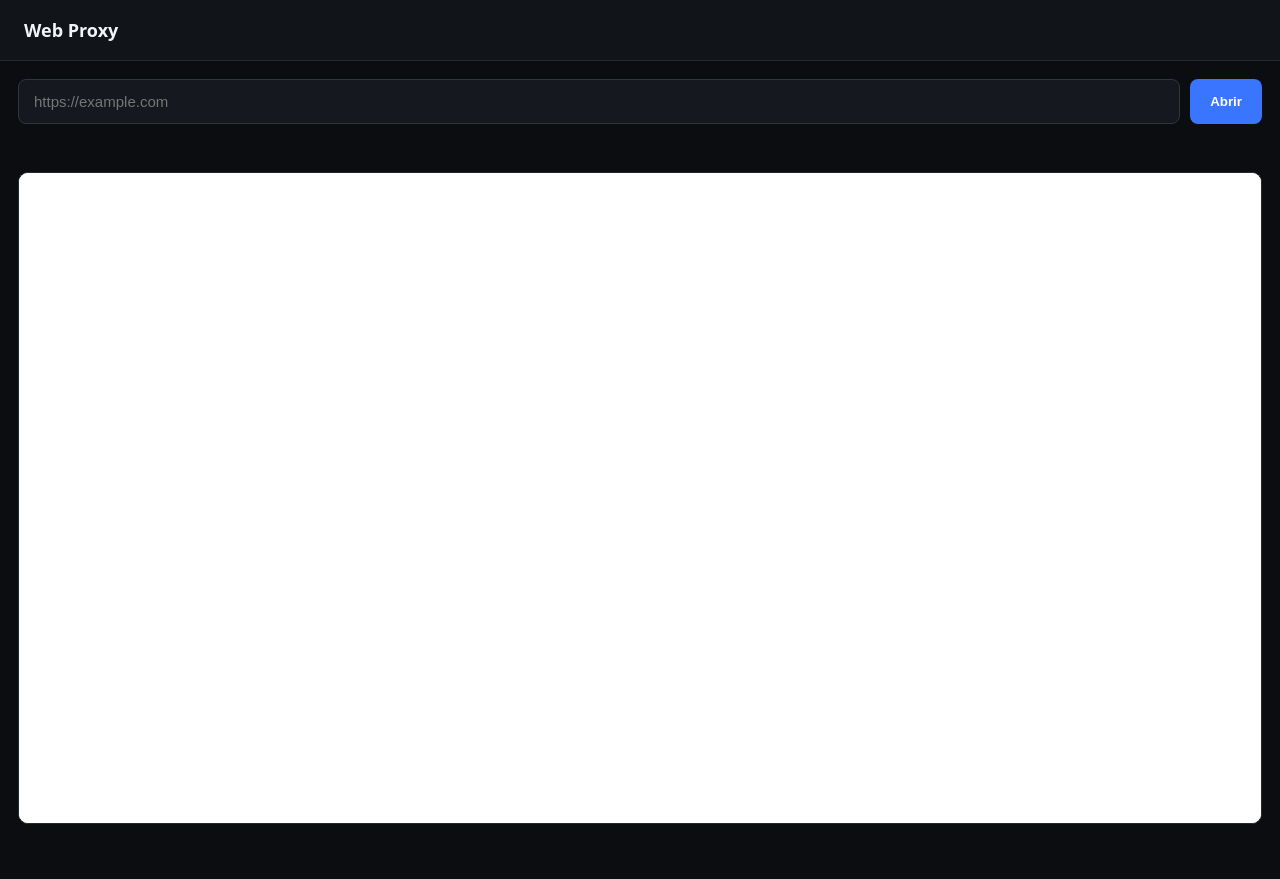
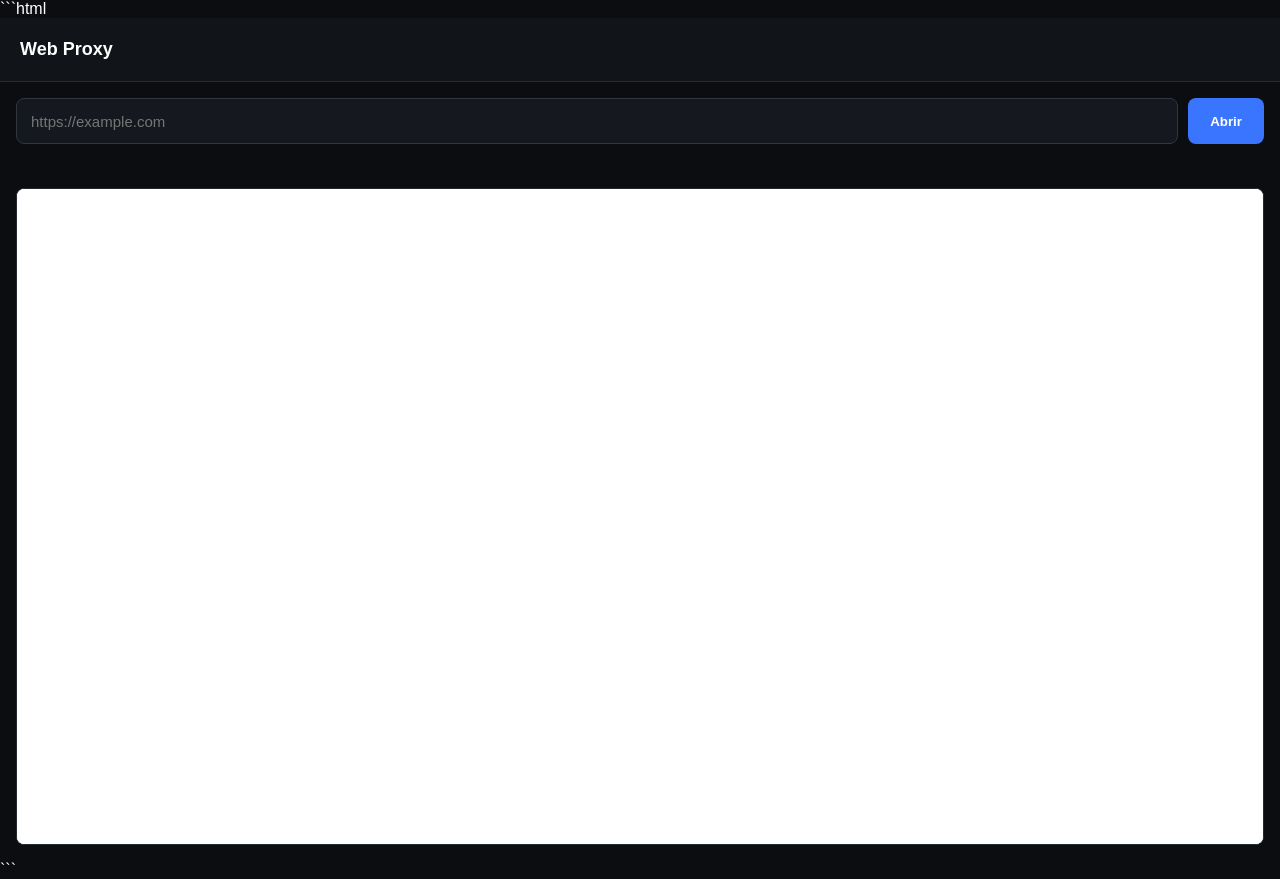
Before and after one commit to ccloudmoon2000-creator/PB29-the-best-ProxyWeb, a plain HTML site: page index.html in a window 1280 px wide. Before the commit the page ends 842 px from the top, so only its background shows below. Drawn offline with Linux system fonts and the light colour scheme.

Commit message:
Update index.html

````diff
--- a/index.html
+++ b/index.html
@@ -1,52 +1,57 @@
+```html
 <!-- language: HTML, file: index.html, target: GitHub Pages -->
-<!doctype html>
+<!DOCTYPE html>
 <html lang="pt-BR">
 <head>
   <meta charset="UTF-8">
   <meta name="viewport" content="width=device-width, initial-scale=1.0">
   <title>Web Proxy</title>
+
   <style>
     * {
       box-sizing: border-box;
     }
 
+    html,
     body {
       margin: 0;
-      min-height: 100vh;
-      font-family: system-ui, -apple-system, BlinkMacSystemFont, "Segoe UI", sans-serif;
+      min-height: 100%;
+      font-family: Arial, sans-serif;
       background: #0b0d10;
-      color: #f2f4f7;
+      color: #fff;
     }
 
     header {
-      padding: 18px 24px;
+      height: 64px;
+      display: flex;
+      align-items: center;
+      padding: 0 20px;
+      background: #11151a;
       border-bottom: 1px solid #252a31;
-      background: #111419;
     }
 
-    header h1 {
-      margin: 0;
+    header strong {
       font-size: 18px;
-      font-weight: 600;
     }
 
     main {
-      width: min(1400px, 100%);
-      margin: 0 auto;
-      padding: 18px;
+      width: 100%;
+      padding: 16px;
     }
 
-    .toolbar {
+    #proxy-form {
       display: flex;
       gap: 10px;
-      margin-bottom: 14px;
+      width: 100%;
+      margin-bottom: 12px;
     }
 
-    input {
+    #url {
       flex: 1;
       min-width: 0;
-      padding: 13px 15px;
-      border: 1px solid #303640;
+      height: 46px;
+      padding: 0 14px;
+      border: 1px solid #303740;
       border-radius: 8px;
       outline: none;
       background: #15191f;
@@ -54,22 +59,23 @@
       font-size: 15px;
     }
 
-    input:focus {
-      border-color: #5b8cff;
+    #url:focus {
+      border-color: #4d7cff;
     }
 
     button {
+      height: 46px;
+      padding: 0 22px;
       border: 0;
       border-radius: 8px;
-      padding: 0 20px;
       background: #3975ff;
-      color: white;
+      color: #fff;
       font-weight: 600;
       cursor: pointer;
     }
 
     button:hover {
-      background: #2f68eb;
+      background: #2e66e8;
     }
 
     button:disabled {
@@ -77,61 +83,76 @@
       cursor: wait;
     }
 
-    .status {
-      min-height: 24px;
+    #status {
+      min-height: 22px;
       margin-bottom: 10px;
-      color: #aeb6c2;
+      color: #aab2bd;
       font-size: 13px;
     }
 
-    .viewer {
+    #browser {
       width: 100%;
-      min-height: calc(100vh - 150px);
+      min-height: calc(100vh - 145px);
+      overflow: auto;
       border: 1px solid #252a31;
-      border-radius: 10px;
-      overflow: hidden;
-      background: white;
+      border-radius: 8px;
+      background: #fff;
+      color: #111;
     }
 
-    iframe {
+    #browser iframe {
       display: block;
       width: 100%;
-      height: calc(100vh - 150px);
-      min-height: 600px;
+      height: calc(100vh - 145px);
+      min-height: 650px;
       border: 0;
-      background: white;
+      background: #fff;
+    }
+
+    @media (max-width: 650px) {
+      #proxy-form {
+        flex-direction: column;
+      }
+
+      button {
+        width: 100%;
+      }
     }
   </style>
 </head>
 
 <body>
+
   <header>
-    <h1>Web Proxy</h1>
+    <strong>Web Proxy</strong>
   </header>
 
   <main>
-    <form id="proxy-form" class="toolbar">
+    <form id="proxy-form">
       <input
         id="url"
-        type="url"
+        type="text"
         placeholder="https://example.com"
         autocomplete="off"
-        required
+        spellcheck="false"
       >
-      <button id="go" type="submit">Abrir</button>
+
+      <button id="go" type="submit">
+        Abrir
+      </button>
     </form>
 
-    <div id="status" class="status"></div>
+    <div id="status"></div>
 
-    <section class="viewer">
+    <div id="browser">
       <iframe
-        id="viewer"
-        title="Proxy viewer"
-        sandbox="allow-forms allow-modals allow-popups allow-popups-to-escape-sandbox allow-presentation allow-same-origin allow-scripts"
+        id="page"
+        sandbox="allow-forms allow-modals allow-popups allow-presentation allow-same-origin allow-scripts"
       ></iframe>
-    </section>
+    </div>
   </main>
 
   <script src="./index.js"></script>
 </body>
 </html>
+```
````
